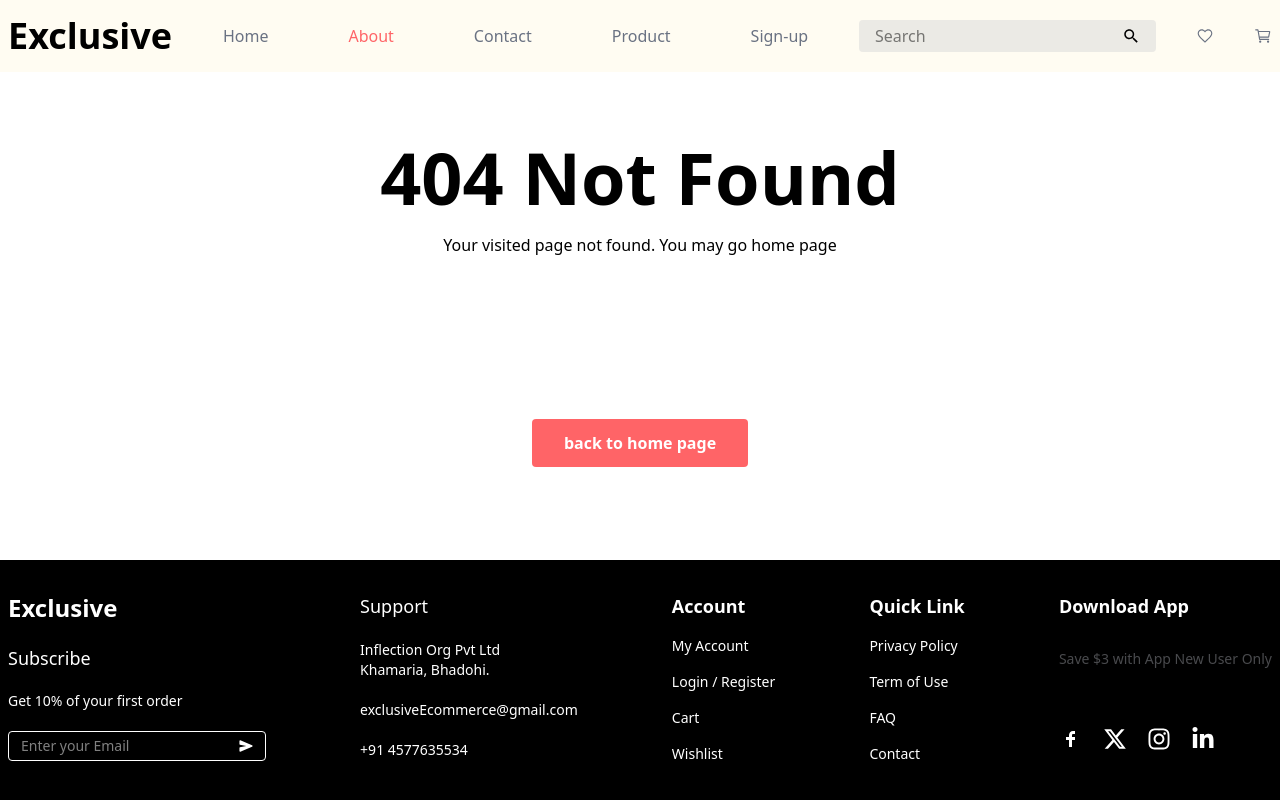
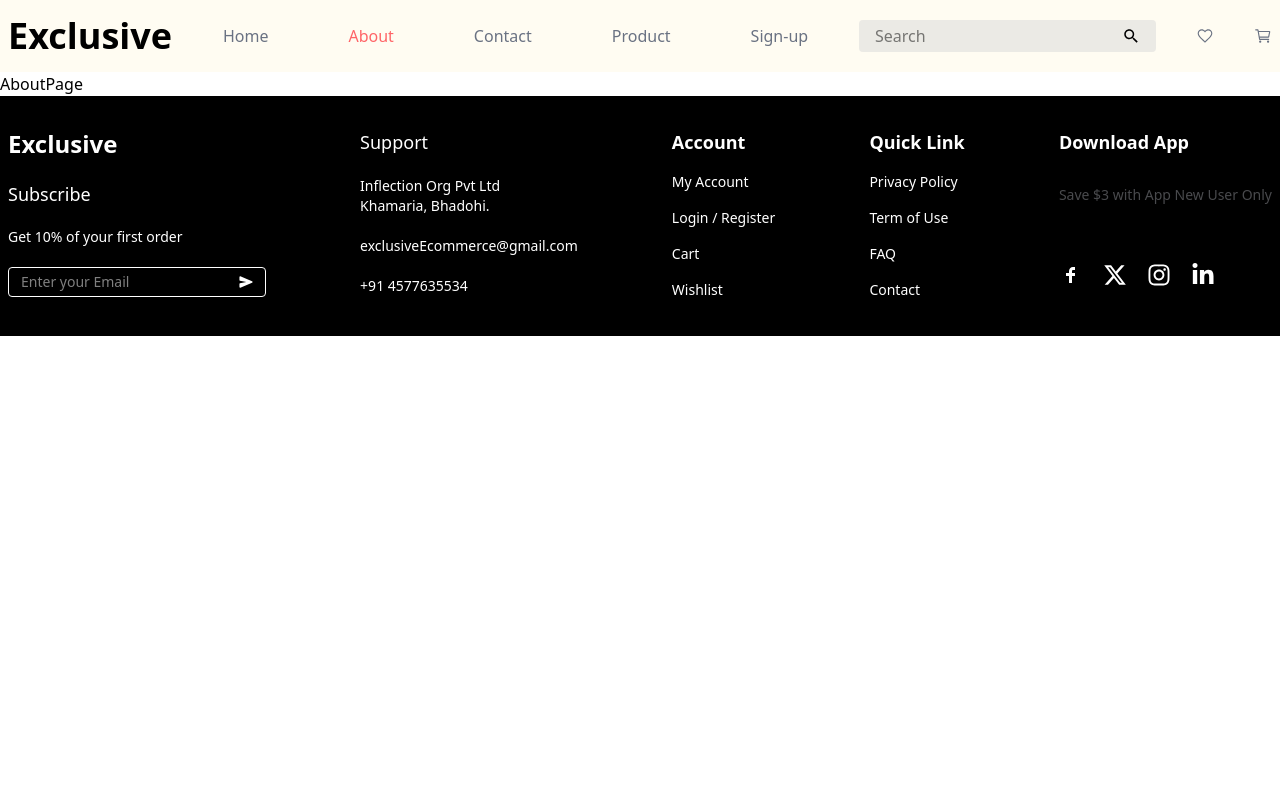
Before and after one commit to 0001ashishYadav/e-commerce, a React (Vite) app: page /about in a window 1280 px wide. Built offline with nearby package versions, Linux system fonts and the light colour scheme.

Commit message:
make some changes in about page

```diff
--- a/src/App.jsx
+++ b/src/App.jsx
@@ -11,6 +11,7 @@ import WishlistPage from "./pages/Wishlist";
 import CartPage from "./pages/CartPage";
 import AccountPage from "./pages/Account";
 import CheckoutPage from "./pages/Checkout";
+import AboutPage from "./pages/About";
 
 function App() {
   return (
@@ -22,6 +23,7 @@ function App() {
         <Route path="/contact" element={<ContactPage />} />
         <Route path="/login" element={<LoginPage />} />
         <Route path="/signup" element={<SignupPage />} />
+        <Route path="/about" element={<AboutPage />} />
         <Route path="/wishlist" element={<WishlistPage />} />
         <Route path="/cart" element={<CartPage />} />
         <Route path="/account" element={<AccountPage />} />
--- a/src/pages/About.jsx
+++ b/src/pages/About.jsx
@@ -1,7 +1,7 @@
 import React from "react";
 
 const AboutPage = () => {
-  return <section>AboutPage</section>;
+  return <section className="pt-18 max-w-7xl mx-auto">AboutPage</section>;
 };
 
 export default AboutPage;
```
